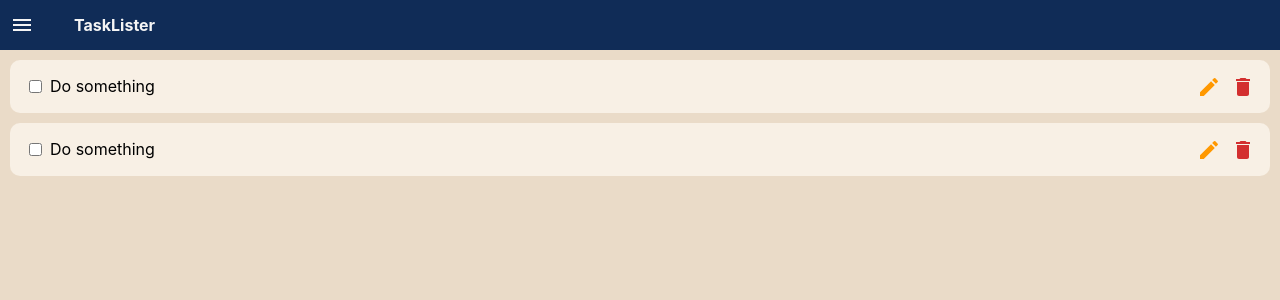
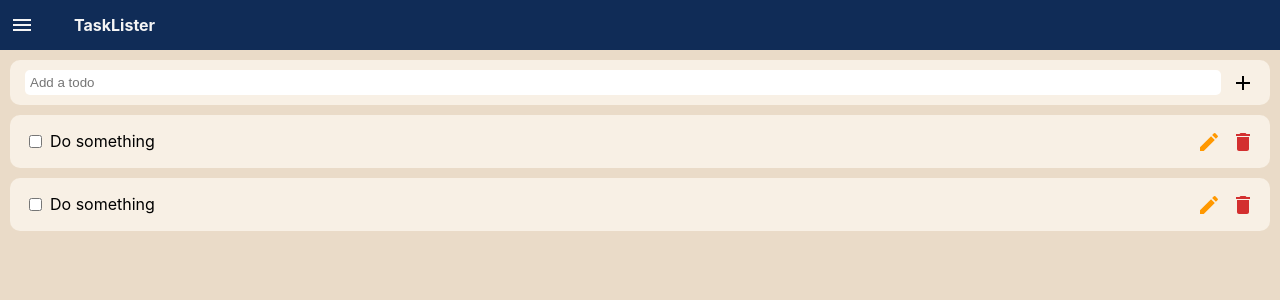
Before and after one commit to justcode-dev/react_todo, a React (Vite) app: page / in a window 1280 px wide. Shown: the top 300 px of the page. Built offline with nearby package versions, Linux system fonts and the light colour scheme.

Commit message:
Implement AddTodo component and style

```diff
--- a/src/App.css
+++ b/src/App.css
@@ -58,6 +58,21 @@ main {
   flex-direction: row;
 }
 
+.todo-item-container-content {
+  display: flex;
+  flex-direction: row;
+}
+
+.add-todo {
+  display: flex;
+  flex: 1;
+  flex-direction: row;
+  padding-top: 10px;
+  padding-bottom: 10px;
+  padding-right: 10px;
+  padding-left: 0px;
+}
+
 .todo-item-container-action {
   display: flex;
   flex-direction: row;
@@ -71,3 +86,10 @@ main {
   margin-left: 5px;
   margin-bottom: 1px;
 }
+
+.todo-item-add-textinput {
+  width: 100%;
+  border: 0px;
+  padding: 5px;
+  border-radius: 5px;
+}
--- /dev/null
+++ b/src/components/AddTodo.jsx
@@ -0,0 +1,28 @@
+import AddIcon from '@mui/icons-material/Add';
+
+function AddTodo() {
+
+	return (
+		<div className="todo-item-container">
+			<div className="add-todo">
+				<input type='text' className='todo-item-add-textinput' placeholder='Add a todo' onKeyDown={(e) => {
+          if (e.key === 'Enter') {
+            console.log('add new todo');
+          }
+        }}/>
+			</div>
+			<div className="todo-item-container-action">
+				<AddIcon
+					marginRight="10px"
+					cursor="pointer"
+					onClick={() => {
+						console.log('add button pressed');
+					}}
+					size={16}
+				/>
+			</div>
+		</div>
+	);
+}
+
+export default AddTodo;
--- a/src/components/Todos.jsx
+++ b/src/components/Todos.jsx
@@ -1,9 +1,11 @@
+import AddTodo from "./AddTodo";
 import TodoItem from "./TodoItem";
 
 function Todos() {
 	return (
 		<div className="todos-container">
-      <TodoItem/>
+			<AddTodo/>
+			<TodoItem/>
       <TodoItem/>
 		</div>
 	);
```
